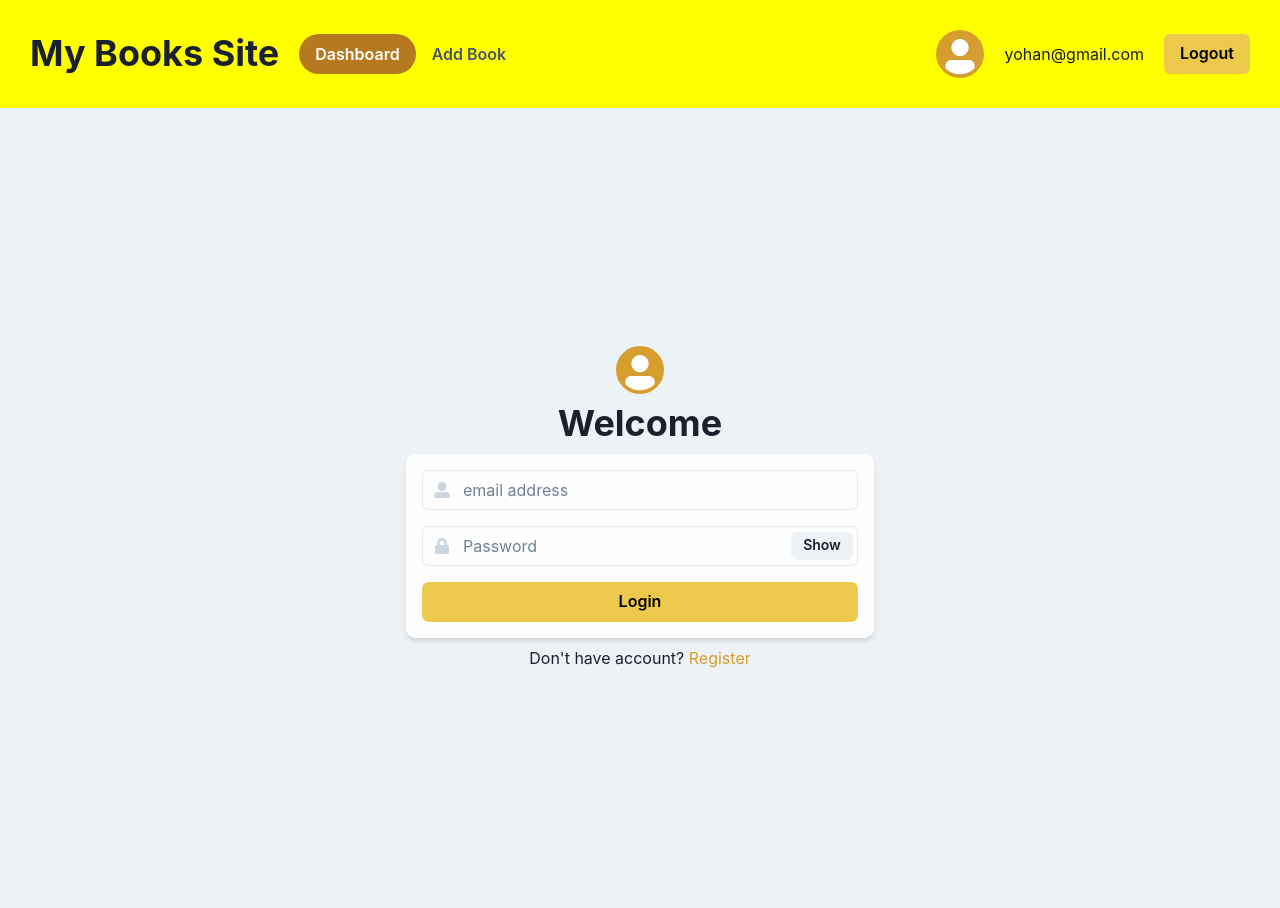
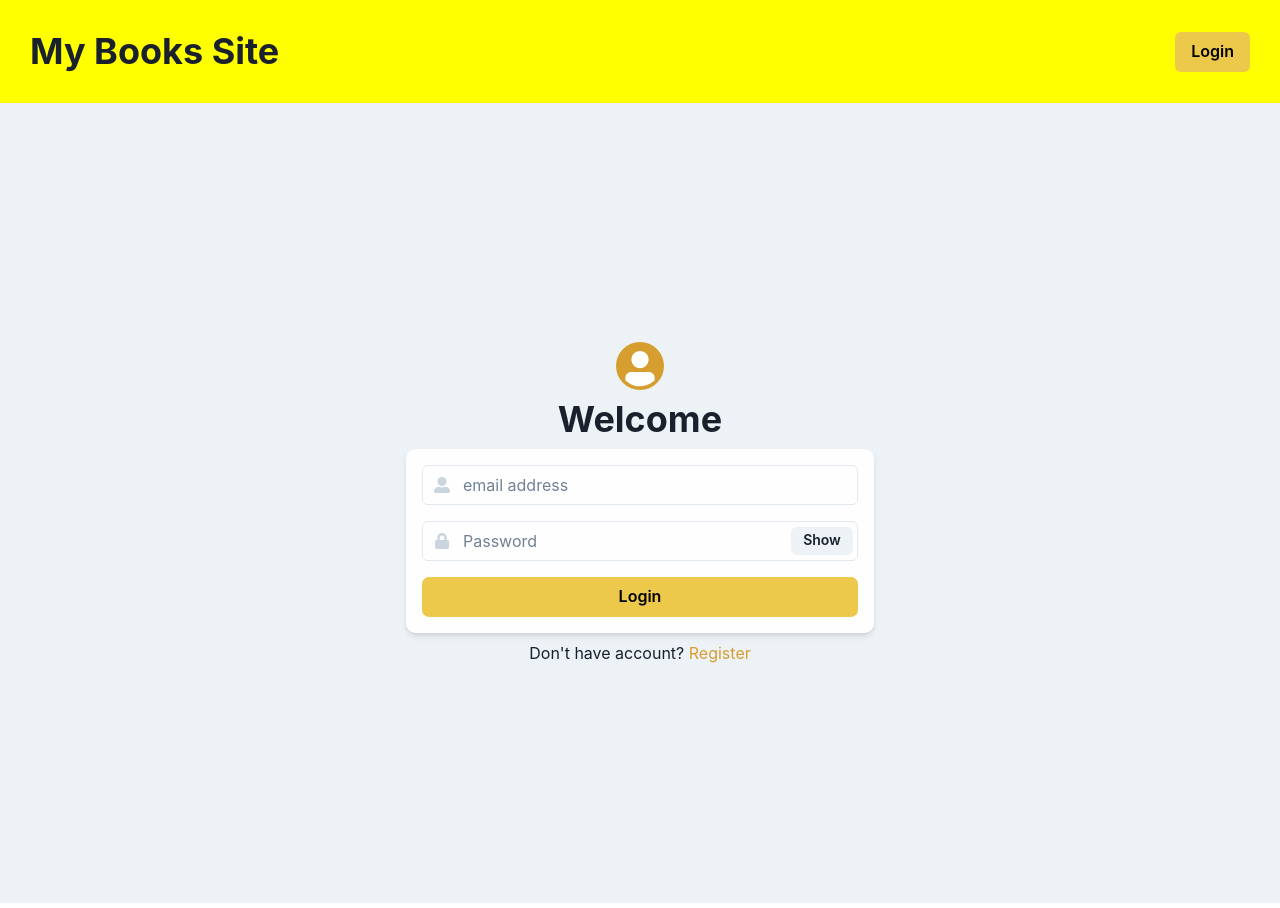
Before and after one commit to YePeOn7/rakamin_fswd_hw13, a React (Vite) app in the folder homework-2/frontend/: page /login in a window 1280 px wide. Built offline with nearby package versions, Linux system fonts and the light colour scheme.

Commit message:
put some logic in Navbar

```diff
--- a/homework-2/frontend/src/components/Navbar.jsx
+++ b/homework-2/frontend/src/components/Navbar.jsx
@@ -1,19 +1,40 @@
 import { Box, Button, Flex, HStack, Heading, Spacer, Text, Avatar } from "@chakra-ui/react";
 import TabNav from "./TabNav";
-import { useState } from "react";
+import { useEffect, useState } from "react";
+import { useNavigate } from "react-router-dom";
 
 export default function Navbar() {
-	const { isLogedIn, setIsLogedIn } = useState(false)
+	const [ isLogedIn, setIsLogedIn ]= useState(false)
+	const navigate = useNavigate()
+
+	useEffect(()=>{
+		if(localStorage.getItem("token")) setIsLogedIn(true);
+		else setIsLogedIn(false);
+	}, [])
+
+	function onLoginClicked(){
+		navigate("/login");
+	}
+
+	function onLogoutClicked(){
+		window.alert("Logout Cuy");
+	}
 
 	return (
 		<Flex as="nav" p="30px" alignItems="center" bg="yellow">
 			<Heading as="h1" pr="20px">My Books Site</Heading>
-			<TabNav />
+			{isLogedIn && <TabNav />}
+
 			<Spacer />
 			<HStack spacing="20px">
-				<Avatar bg="yellow.500" />
-				<Text>yohan@gmail.com</Text>
-				<Button colorScheme="yellow">Logout</Button>
+				{
+					isLogedIn &&
+					<>
+						<Avatar bg="yellow.500" />
+						<Text>yohan@gmail.com</Text>
+					</>
+				}
+				<Button colorScheme="yellow" onClick={isLogedIn?onLogoutClicked:onLoginClicked}>{isLogedIn? "Logout" : "Login"}</Button>
 			</HStack>
 		</Flex>
 	)
```
